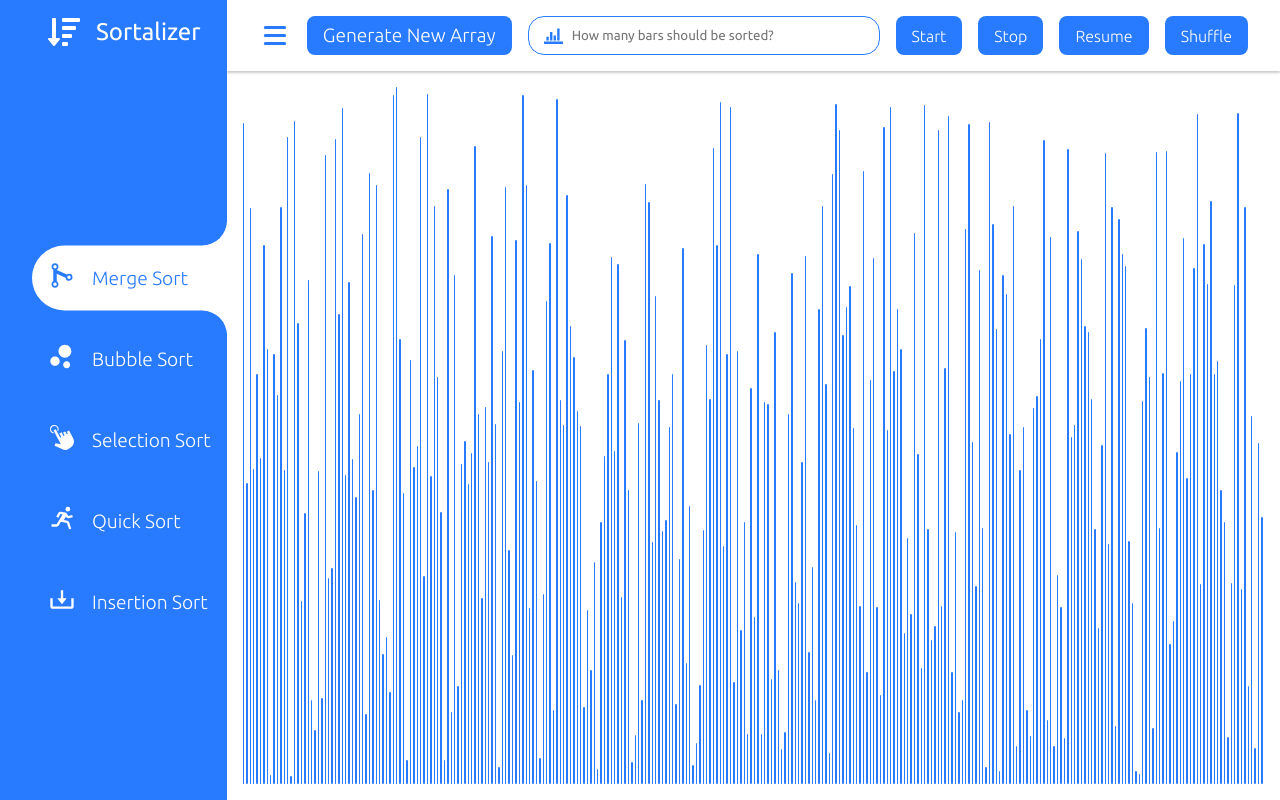
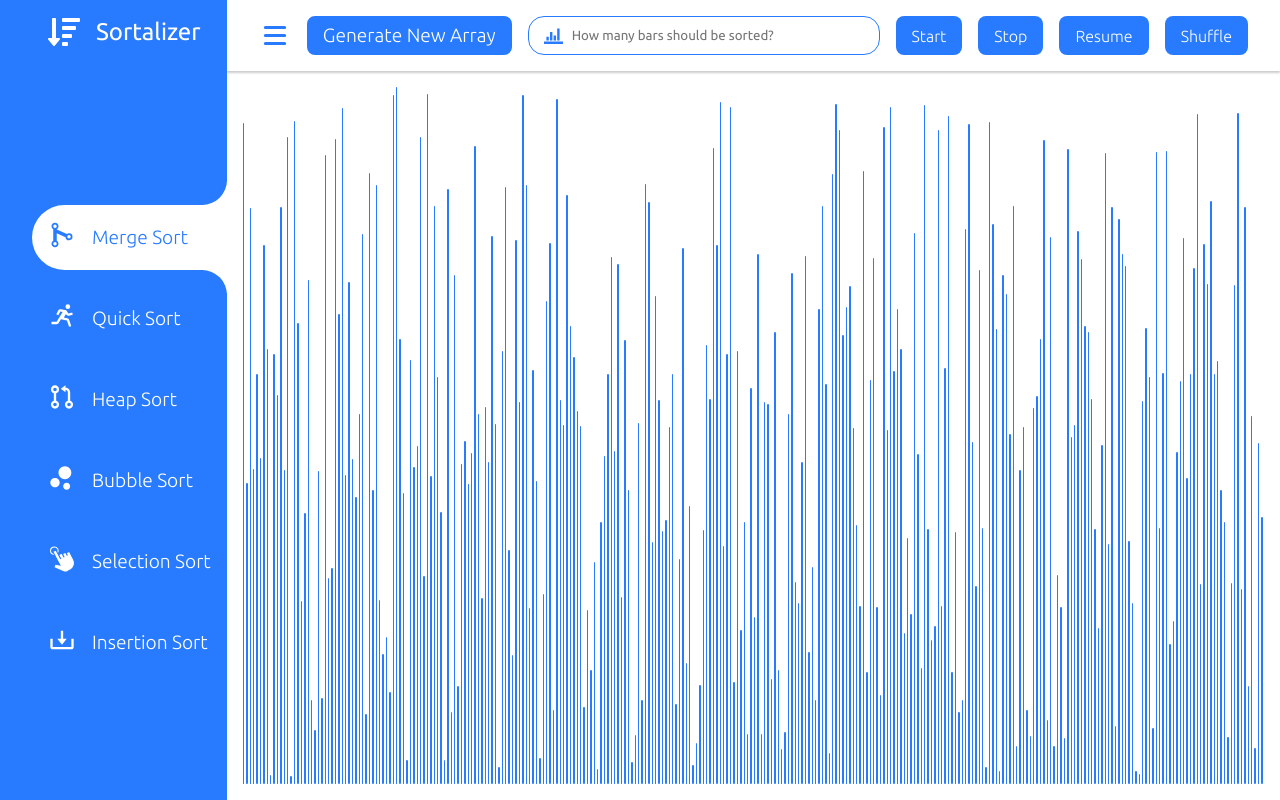
Before and after one commit to almacitunaberk/sorting_visualizer, a React (Create React App) app: page / in a window 1280 px wide. Built offline with nearby package versions, Linux system fonts and the light colour scheme.

Commit message:
Heap Sort iÃmplemented

```diff
--- a/src/components/Dashboard/Dashboard.js
+++ b/src/components/Dashboard/Dashboard.js
@@ -6,6 +6,7 @@ import { IoGitMergeSharp } from 'react-icons/io5';
 import { FaSortAmountDown } from 'react-icons/fa';
 import { GiClick } from 'react-icons/gi';
 import { BiDownload } from 'react-icons/bi';
+import { BiGitPullRequest } from 'react-icons/bi';
 import { useDispatch, useSelector } from 'react-redux';
 import { changeAlgo } from '../../redux/slices/selectedAlgo';
 
@@ -33,8 +34,12 @@ const Dashboard = () => {
     dispatch(changeAlgo('selection'));
   };
   const quickSortSelected = () => {
-    setSelectedAlgo('quickSort');
-    dispatch(changeAlgo('quickSort'));
+    setSelectedAlgo('quick');
+    dispatch(changeAlgo('quick'));
+  };
+  const heapSortSelected = () => {
+    setSelectedAlgo('heap');
+    dispatch(changeAlgo('heap'));
   };
 
   return (
@@ -55,6 +60,26 @@ const Dashboard = () => {
                 <IoGitMergeSharp className="algo__icon" />
               </span>
               <span className="algo__title ">Merge Sort</span>
+            </a>
+          </li>
+          <li
+            className={`algo__link ${selectedAlgo === 'quick' && 'clicked'}`}
+            onClick={quickSortSelected}
+            id="quickSort"
+          >
+            <a className="algo__link--tag" href="#">
+              <span className="algo__icon--container">
+                <BiRun className="algo__icon" />
+              </span>
+              <span className="algo__title ">Quick Sort</span>
+            </a>
+          </li>
+          <li className={`algo__link ${selectedAlgo === 'heap' && 'clicked'}`} onClick={heapSortSelected} id="heapSort">
+            <a className="algo__link--tag" href="#">
+              <span className="algo__icon--container">
+                <BiGitPullRequest className="algo__icon" />
+              </span>
+              <span className="algo__title ">Heap Sort</span>
             </a>
           </li>
           <li className={`algo__link ${selectedAlgo === 'bubble' && 'clicked'}`} onClick={bubbleSelected} id="bubble">
@@ -78,18 +103,6 @@ const Dashboard = () => {
             </a>
           </li>
           <li
-            className={`algo__link ${selectedAlgo === 'quickSort' && 'clicked'}`}
-            onClick={quickSortSelected}
-            id="quickSort"
-          >
-            <a className="algo__link--tag" href="#">
-              <span className="algo__icon--container">
-                <BiRun className="algo__icon" />
-              </span>
-              <span className="algo__title ">Quick Sort</span>
-            </a>
-          </li>
-          <li
             className={`algo__link ${selectedAlgo === 'insertion' && 'clicked'}`}
             onClick={insertionSelected}
             id="insertion"
--- a/src/components/SortingVisualizer/SortingVisualizer.js
+++ b/src/components/SortingVisualizer/SortingVisualizer.js
@@ -102,8 +102,12 @@ const SortingVisualizer = () => {
         handleSelectionSort();
         break;
       }
-      case 'quickSort': {
+      case 'quick': {
         handleQuickSort();
+        break;
+      }
+      case 'heap': {
+        handleHeapSort();
         break;
       }
     }
@@ -237,9 +241,7 @@ const SortingVisualizer = () => {
 
   const handleQuickSort = () => {
     const animations = quickSort(array);
-    console.table(animations);
     for (let i = 0; i < animations.length; i++) {
-      console.log(i);
       const arrayBars = document.getElementsByClassName('array-bar');
       const [type, _, __] = animations[i];
       let timer;
@@ -249,7 +251,7 @@ const SortingVisualizer = () => {
             const [_, index, __] = animations[i];
             const barStyle = arrayBars[index].style;
             barStyle.backgroundColor = 'red';
-          }, i * 1000);
+          }, i * 100);
           firstTimers.push(timer);
           break;
         case 'comparisonWithPivotEnd':
@@ -257,7 +259,7 @@ const SortingVisualizer = () => {
             const [_, index, __] = animations[i];
             const barStyle = arrayBars[index].style;
             barStyle.backgroundColor = 'green';
-          }, i * 1000);
+          }, i * 100);
           firstTimers.push(timer);
           break;
         case 'changeValue':
@@ -270,7 +272,7 @@ const SortingVisualizer = () => {
             } else {
               barStyle.backgroundColor = 'purple';
             }
-          }, i * 1000);
+          }, i * 100);
           firstTimers.push(timer);
           break;
         case 'changeColor':
@@ -278,21 +280,128 @@ const SortingVisualizer = () => {
             const [_, index] = animations[i];
             const barStyle = arrayBars[index].style;
             barStyle.backgroundColor = 'orange';
-          }, i * 1000);
+          }, i * 100);
           firstTimers.push(timer);
           break;
         case 'pivotStart':
           timer = new Timer(function () {
             const [_, pivotIndex, __] = animations[i];
             arrayBars[pivotIndex].style.backgroundColor = 'purple';
-          }, i * 1000);
+          }, i * 100);
           firstTimers.push(timer);
           break;
         case 'pivotEnd':
           timer = new Timer(function () {
             const [_, pivotIndex] = animations[i];
             arrayBars[pivotIndex].style.backgroundColor = 'green';
-          }, i * 1000);
+          }, i * 100);
+          firstTimers.push(timer);
+          break;
+      }
+    }
+  };
+
+  const handleHeapSort = () => {
+    const animations = heapSort(array);
+    const arrayBars = document.getElementsByClassName('array-bar');
+    for (let i = 0; i < animations.length; i++) {
+      const [type, _, __] = animations[i];
+      let timer;
+      switch (type) {
+        case 'comparisonWithLargestStart':
+          timer = new Timer(() => {
+            const [_, index, largest] = animations[i];
+            const barStyle = arrayBars[index].style;
+            const largestBarStyle = arrayBars[largest].style;
+            barStyle.backgroundColor = 'red';
+            largestBarStyle.backgroundColor = 'purple';
+          }, i * 100);
+          firstTimers.push(timer);
+          break;
+        case 'comparisonWithLargestEnd':
+          timer = new Timer(() => {
+            const [_, index, largest] = animations[i];
+            const barStyle = arrayBars[index].style;
+            const largestBarStyle = arrayBars[largest].style;
+            barStyle.backgroundColor = 'orange';
+            largestBarStyle.backgroundColor = 'purple';
+          }, i * 100);
+          firstTimers.push(timer);
+          break;
+        case 'largestChanged':
+          timer = new Timer(() => {
+            const [_, index, prevLargest] = animations[i];
+            const barStyle = arrayBars[index].style;
+            const prevBarStyle = arrayBars[index].style;
+            barStyle.backgroundColor = 'purple';
+            prevBarStyle.backgroundColor = 'orange';
+          }, i * 100);
+          firstTimers.push(timer);
+          break;
+        case 'rootChangingStart':
+          timer = new Timer(() => {
+            const [_, largest, root] = animations[i];
+            const barStyle = arrayBars[largest].style;
+            const rootStyle = arrayBars[root].style;
+            barStyle.backgroundColor = 'purple';
+            rootStyle.backgroundColor = 'orange';
+          }, i * 100);
+          firstTimers.push(timer);
+          break;
+        case 'newRootValue':
+          timer = new Timer(() => {
+            const [_, index, value] = animations[i];
+            const barStyle = arrayBars[index].style;
+            barStyle.height = `${(value / largestValue) * 100}%`;
+            barStyle.color = 'green';
+          }, i * 100);
+          firstTimers.push(timer);
+          break;
+        case 'newChildValue':
+          timer = new Timer(() => {
+            const [_, index, value] = animations[i];
+            const barStyle = arrayBars[index].style;
+            barStyle.height = `${(value / largestValue) * 100}%`;
+            barStyle.backgroundColor = 'green';
+          }, i * 100);
+          firstTimers.push(timer);
+          break;
+        case 'rootChangingEnd':
+          timer = new Timer(() => {
+            const [_, firstIndex, secondIndex] = animations[i];
+            arrayBars[firstIndex].style.backgroundColor = 'green';
+            arrayBars[secondIndex].style.backgroundColor = 'green';
+          }, i * 100);
+          firstTimers.push(timer);
+          break;
+        case 'rootPutToTheEndStart':
+          timer = new Timer(() => {
+            const [_, endIndex, rootIndex] = animations[i];
+            arrayBars[endIndex].style.backgroundColor = 'orange';
+            arrayBars[rootIndex].style.backgroundColor = 'orange';
+          }, i * 100);
+          firstTimers.push(timer);
+          break;
+        case 'newRoot2':
+          timer = new Timer(() => {
+            const [_, rootIndex, value] = animations[i];
+            arrayBars[rootIndex].style.height = `${(value / largestValue) * 100}%`;
+          }, i * 100);
+          firstTimers.push(timer);
+          break;
+        case 'newChild2':
+          timer = new Timer(() => {
+            const [_, childIndex, value] = animations[i];
+            arrayBars[childIndex].style.height = `${(value / largestValue) * 100}%`;
+          }, i * 100);
+          firstTimers.push(timer);
+          break;
+        case 'rootPutToTheEndEnd':
+          timer = new Timer(() => {
+            const [_, endIndex, rootIndex] = animations[i];
+            arrayBars[endIndex].style.backgroundColor = 'green';
+            arrayBars[endIndex].style.backgroundColor = 'green';
+          }, i * 100);
           firstTimers.push(timer);
           break;
       }
--- a/src/sortingAlgorithms/sortingAlgorithms.js
+++ b/src/sortingAlgorithms/sortingAlgorithms.js
@@ -118,7 +118,61 @@ export const insertionSort = (array) => {
   return animations;
 };
 
-export const heapSort = (array) => {};
+export const heapSort = (array) => {
+  const animations = [];
+  let n = array.length;
+  for (let i = Math.floor(n / 2) - 1; i >= 0; i--) {
+    heapify(array, n, i, animations);
+  }
+
+  for (let i = n - 1; i >= 0; i--) {
+    animations.push(['rootPutToTheEndStart', i, 0]);
+    animations.push(['newRoot2', 0, array[i]]);
+    animations.push(['newChild2', i, array[0]]);
+    let temp = array[0];
+    array[0] = array[i];
+    array[i] = temp;
+    animations.push(['rootPutToTheEndEnd', i, 0]);
+    heapify(array, i, 0, animations);
+  }
+  console.table(array);
+  return animations;
+};
+
+const heapify = (array, n, i, animations) => {
+  let largest = i;
+  let left = 2 * i + 1;
+  let right = 2 * i + 2;
+
+  if (left < n) {
+    animations.push(['comparisonWithLargestStart', left, largest]);
+    if (array[left] > array[largest]) {
+      animations.push(['largestChanged', left, largest]);
+      largest = left;
+    }
+    animations.push(['comparisonWithLargestEnd', left, largest]);
+  }
+
+  if (right < n) {
+    animations.push(['comparisonWithLargestStart', right, largest]);
+    if (array[right] > array[largest]) {
+      animations.push(['largestChanged', right, largest]);
+      largest = right;
+    }
+    animations.push(['comparisonWithLargestEnd', left, largest]);
+  }
+
+  if (largest !== i) {
+    animations.push(['rootChangingStart', largest, i]);
+    animations.push(['newRootValue', i, array[largest]]);
+    animations.push(['newChildValue', largest, array[i]]);
+    let temp = array[i];
+    array[i] = array[largest];
+    array[largest] = temp;
+    animations.push(['rootChangingEnd', largest, i]);
+    heapify(array, n, largest, animations);
+  }
+};
 
 export const quickSort = (array) => {
   const animations = [];
```
Also changed, not shown: src/sortingAlgorithms/sortingAlgoCheck.js (+40 -1 lines).
